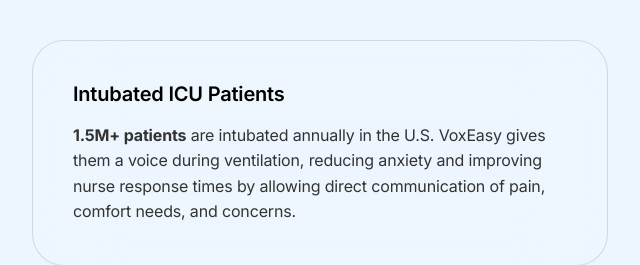
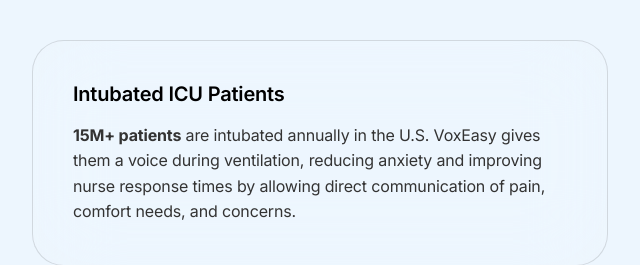
Before and after one commit to codeWizard025/voxeasytech, a plain HTML site: page product.html in a window 1280 px wide. Shown: the part 8700-8965 px from the top of the page, 0-640 px from the left. Drawn offline with Linux system fonts and the light colour scheme.

Commit message:
Update product.html

```diff
--- a/product.html
+++ b/product.html
@@ -300,7 +300,7 @@
                 <div class="demo-showcase">
                     <div class="demo-caption">
                         <h4>Intubated ICU Patients</h4>
-                        <p><strong>1.5M+ patients</strong> are intubated annually in the U.S. VoxEasy gives them a voice during ventilation, reducing anxiety and improving nurse response times by allowing direct communication of pain, comfort needs, and concerns.</p>
+                        <p><strong>15M+ patients</strong> are intubated annually in the U.S. VoxEasy gives them a voice during ventilation, reducing anxiety and improving nurse response times by allowing direct communication of pain, comfort needs, and concerns.</p>
                     </div>
                 </div>
 
```
